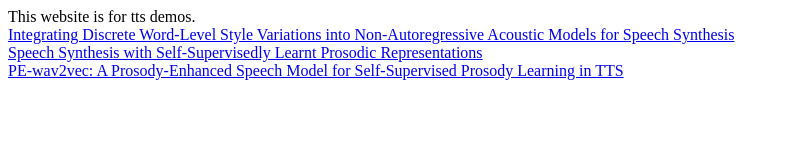
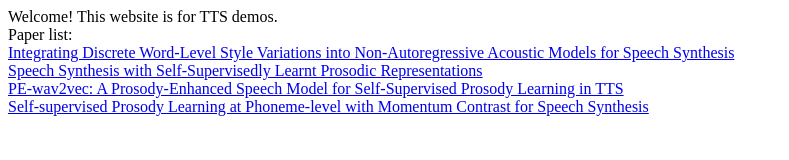
Before and after one commit to TTSbyLZC/TTSbyLZC.github.io, a plain HTML site: page index.html in a window 1280 px wide. Shown: the whole page, without its empty margins (0-789 px from the left). Drawn offline with Linux system fonts and the light colour scheme.

Commit message:
Update index.html

```diff
--- a/index.html
+++ b/index.html
@@ -7,8 +7,10 @@
 </head>
 
 <body>
-    This website is for tts demos.
+    Welcome! This website is for TTS demos.
     <br />
+
+    Paper list:
 
     <div>
         <a href="https://ttsbylzc.github.io/demo">Integrating Discrete Word-Level Style Variations into Non-Autoregressive Acoustic Models for Speech Synthesis</a>
@@ -21,5 +23,10 @@
     <div>
         <a href="https://ttsbylzc.github.io/PE-wav2vec/">PE-wav2vec: A Prosody-Enhanced Speech Model for Self-Supervised Prosody Learning in TTS</a>
     </div>
+
+    <div>
+        <a href="https://ttsbylzc.github.io/SP2MC/">Self-supervised Prosody Learning at Phoneme-level with Momentum Contrast for Speech Synthesis</a>
+    </div>
+
 </body>
 </html>
```
